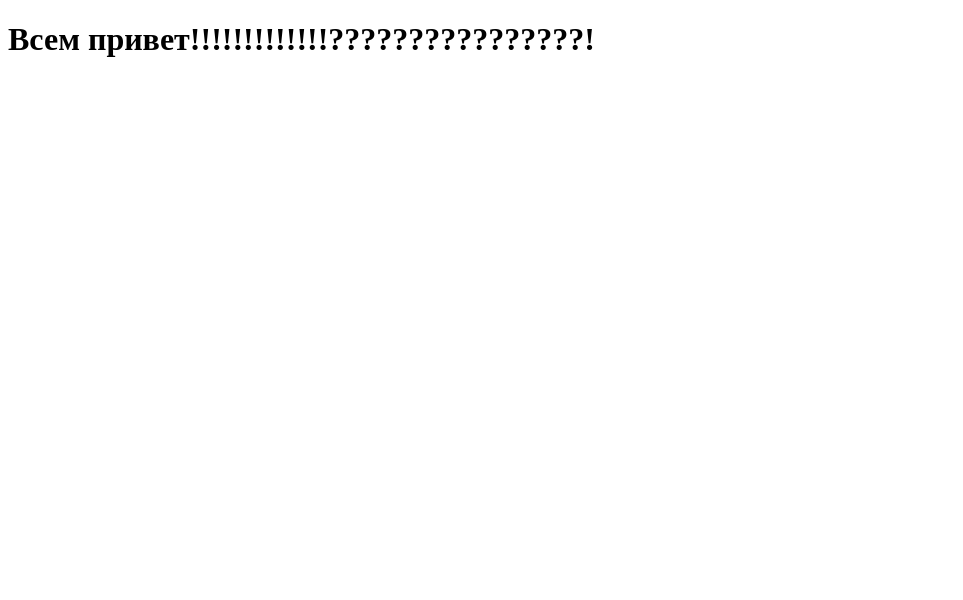
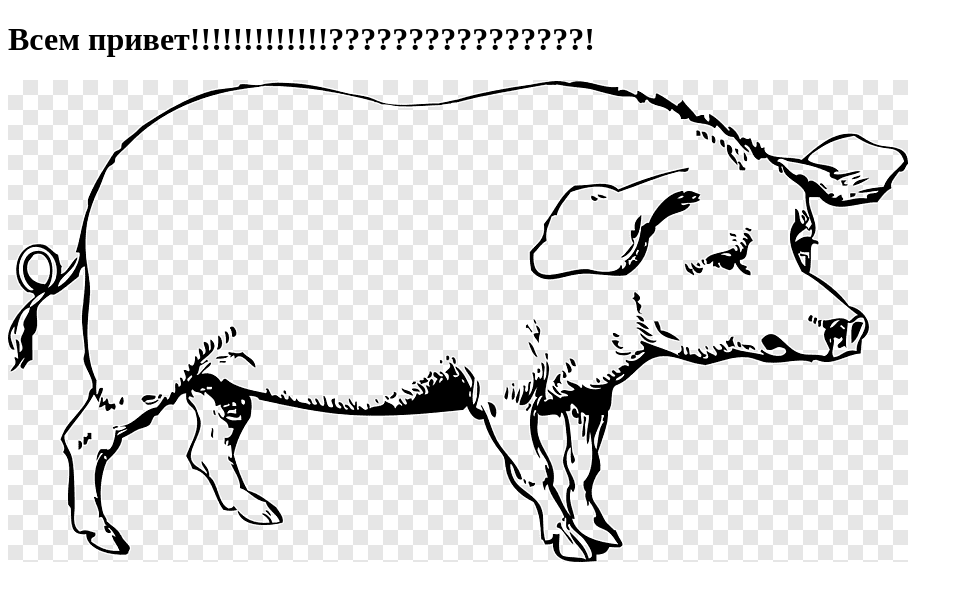
Before and after one commit to leechultimata/mynewproject, a plain HTML site: page index.html in a window 1280 px wide. Shown: the whole page, without its empty margins (0-963 px from the left). Drawn offline with Linux system fonts and the light colour scheme.

Commit message:
Update index.html

```diff
--- a/index.html
+++ b/index.html
@@ -7,5 +7,6 @@
 </head>
 <body>
     <h1>Всем привет!!!!!!!!!!!!!????????????????!</h1>
+    <img src="png-clipart-large-white-pig-vietnamese-pot-bellied-drawing-fat-pig-horse-miscellaneous.png"/>
 </body>
 </html>
```
